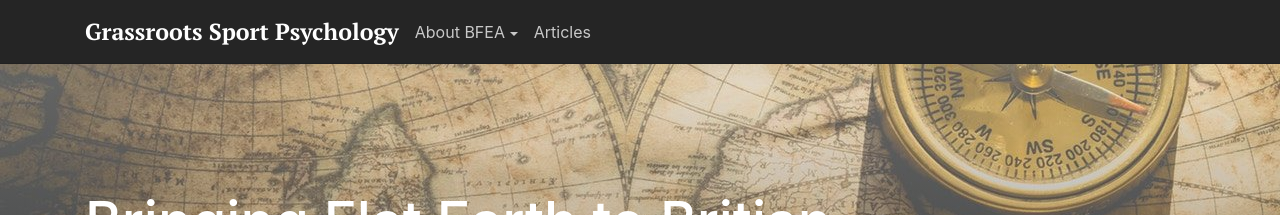
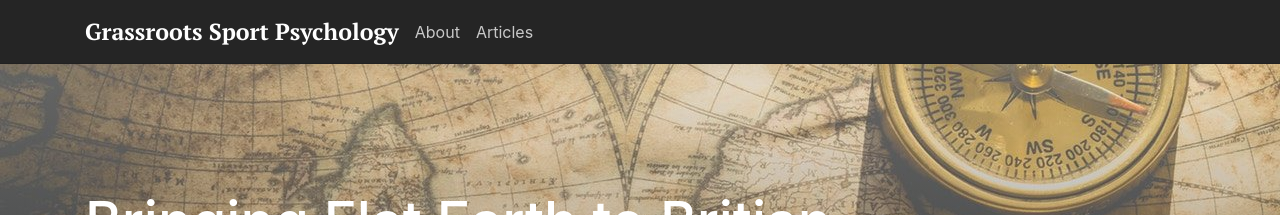
Before and after one commit to krussll/etsysimplicity, a Jekyll site: the page built from index.md, in a window 1280 px wide. Shown: the top 215 px of the page. Built offline with Jekyll 4.4.1, drawn with Linux system fonts in a browser that asks for light colours; nearby versions of some CDN libraries.

Commit message:
Update nav.html

```diff
--- a/_includes/nav.html
+++ b/_includes/nav.html
@@ -7,12 +7,8 @@
 
     <div class="navbar-nav-scroll" id="bd-main-nav">
       <ul class="navbar-nav bd-navbar-nav flex-row">
-        <li class="nav-item dropdown">
-          <a class="nav-link dropdown-toggle" href="#" id="navbarDropdownMenuLink"  role="button" data-toggle="dropdown" aria-haspopup="true" aria-expanded="false">About BFEA</a>
-          <div class="dropdown-menu" aria-labelledby="navbarDropdownMenuLink">
-            <a class="dropdown-item" href="{{ site.url }}/about">About</a>
-            <a class="dropdown-item" href="{{ site.url }}/about/vision-and-values">Vision and values</a>
-          </div>
+        <li class="nav-item">
+          <a class="nav-link{% if page.url == '/about' %} active{% endif %}" href="{{ site.url }}/about">About</a>
         </li>
         <li class="nav-item">
           <a class="nav-link{% if page.url == '/articles' %} active{% endif %}" href="{{ site.url }}/articles">Articles</a>
```
